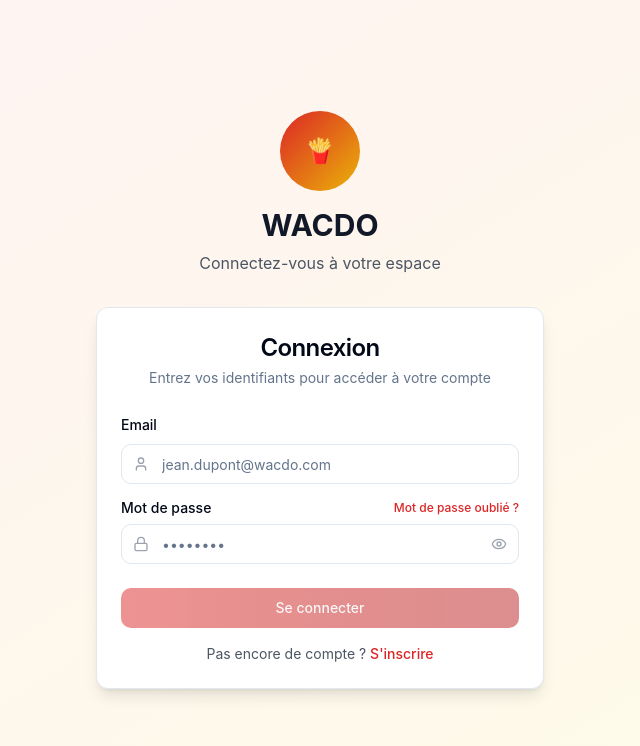
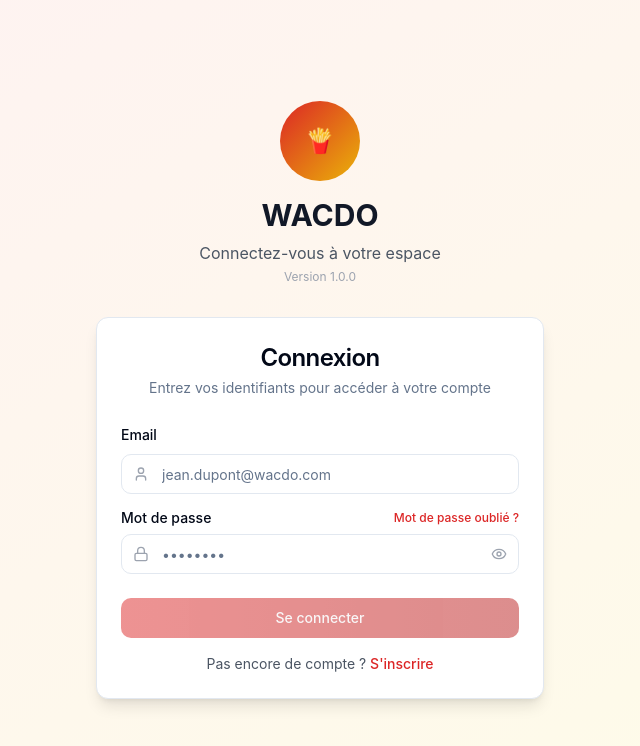
Before and after one commit to dimitrilongo/wacdo, a React app in the folder frontend/: page /login in a window 1280 px wide. Shown: the top 746 px of the page, without its empty margins (320-960 px from the left). Built offline with nearby package versions, Linux system fonts and the light colour scheme; the HTML template or start-up script is replaced by a standard one.

Commit message:
Ajout de n° de version pour tester les déploiements
Signed-off-by: dimitrilongo <dimitri.longo@gmail.com>

```diff
--- a/frontend/src/pages/LoginPage.jsx
+++ b/frontend/src/pages/LoginPage.jsx
@@ -95,7 +95,7 @@ const LoginPage = () => {
   };
 
   return (
-    <div className="min-h-screen flex items-center justify-center bg-gradient-to-br from-red-50 to-yellow-50 p-4">
+    <div className="min-h-screen flex items-center justify-center bg-gradient-to-br from-red-50 to-yellow-50 p-4 relative">
       <div className="w-full max-w-md">
         {/* Logo/Header */}
         <div className="text-center mb-8">
@@ -104,6 +104,8 @@ const LoginPage = () => {
           </div>
           <h1 className="text-3xl font-bold text-gray-900">WACDO</h1>
           <p className="text-gray-600 mt-2">Connectez-vous à votre espace</p>
+          {/* Version sous le titre */}
+          <p className="text-xs text-gray-400 mt-1">Version 1.0.0</p>
         </div>
 
         <Card className="shadow-lg">
```
